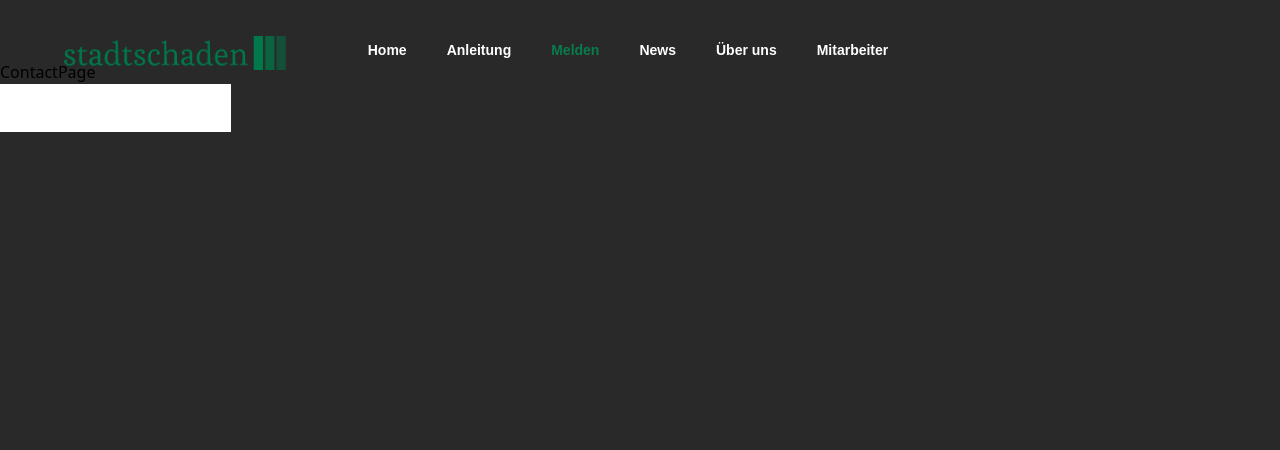
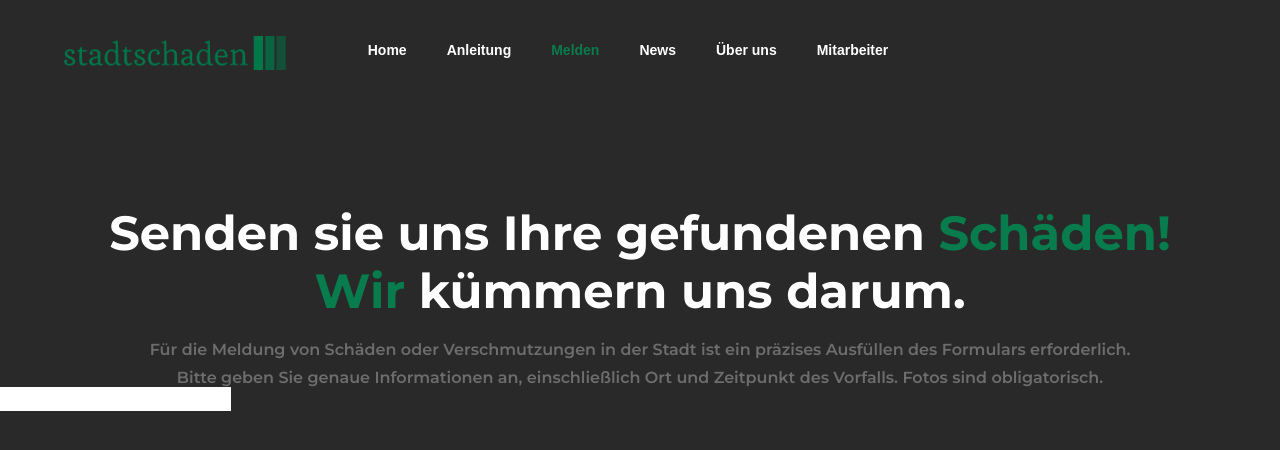
Before and after one commit to Superior404/stadtschaden, a React (Vite) app in the folder frontend/stadtschaden/: page /contact in a window 1280 px wide. Shown: the top 450 px of the page. Built offline with nearby package versions, Linux system fonts and the light colour scheme; a web font is replaced by a local one.

Commit message:
inserted text above the input fields

```diff
--- a/frontend/stadtschaden/src/components/screens/ContactPage.tsx
+++ b/frontend/stadtschaden/src/components/screens/ContactPage.tsx
@@ -1,12 +1,37 @@
 import React from "react";
 import FormInput from "../common/FormInput";
 
+const styles = {
+  mainText: {
+    fontWeight: "bold",
+    color: "white",
+  },
+};
+
 const ContactPage = () => {
   return (
-    <div>
-      <div>ContactPage</div>
-      <FormInput text="Vorname" />
-      <FormInput text="Nachname" />
+    <div className="mt-36">
+      <div className="flex flex-col justify-center items-center font-montserrat font-bold text-4xl">
+        <p style={styles.mainText}>
+          Senden sie uns Ihre gefundenen{" "}
+          <span className="text-primary">Schäden!</span>
+        </p>
+        <p style={styles.mainText} className="">
+          <span className="text-primary">Wir </span>kümmern uns darum.
+        </p>
+        <p className="mt-5 text-base font-semibold text-center text-slate-gray w-auto text">
+          Für die Meldung von Schäden oder Verschmutzungen in der Stadt ist ein
+          präzises Ausfüllen des Formulars erforderlich.
+        </p>
+        <p className="mt-2 text-base font-semibold text-center text-slate-gray w-auto text">
+          Bitte geben Sie genaue Informationen an, einschließlich Ort und
+          Zeitpunkt des Vorfalls. Fotos sind obligatorisch.
+        </p>
+      </div>
+
+      <div>
+        <FormInput text="Vorname" />
+      </div>
     </div>
   );
 };
```
